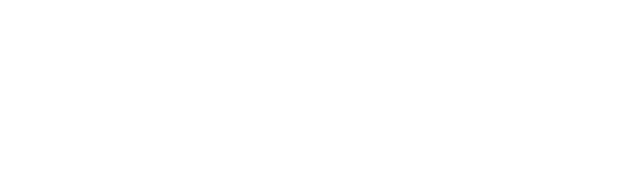
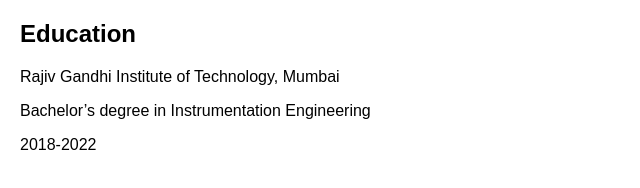
Before and after one commit to Therushij10/Rushikesh-portfolio, a plain HTML site: page education/education.html in a window 1280 px wide. Shown: the whole page, without its empty margins (0-640 px from the left). Drawn offline with Linux system fonts and the light colour scheme.

Commit message:
education.html

```diff
--- a/education/education.html
+++ b/education/education.html
@@ -7,6 +7,11 @@
   <title>Education</title>
 </head>
 <body>
-  <!-- Your education details go here -->
+  <section>
+    <h2>Education</h2>
+    <p>Rajiv Gandhi Institute of Technology, Mumbai</p>
+    <p>Bachelor’s degree in Instrumentation Engineering</p>
+    <p>2018-2022</p>
+  </section>
 </body>
 </html>
```
